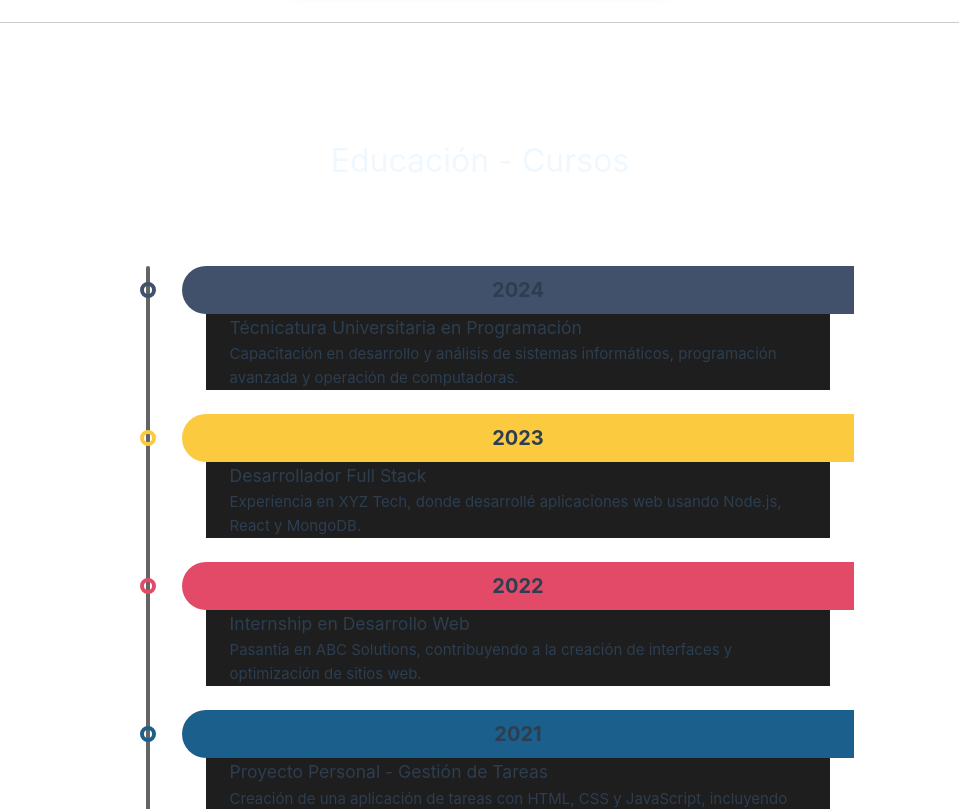
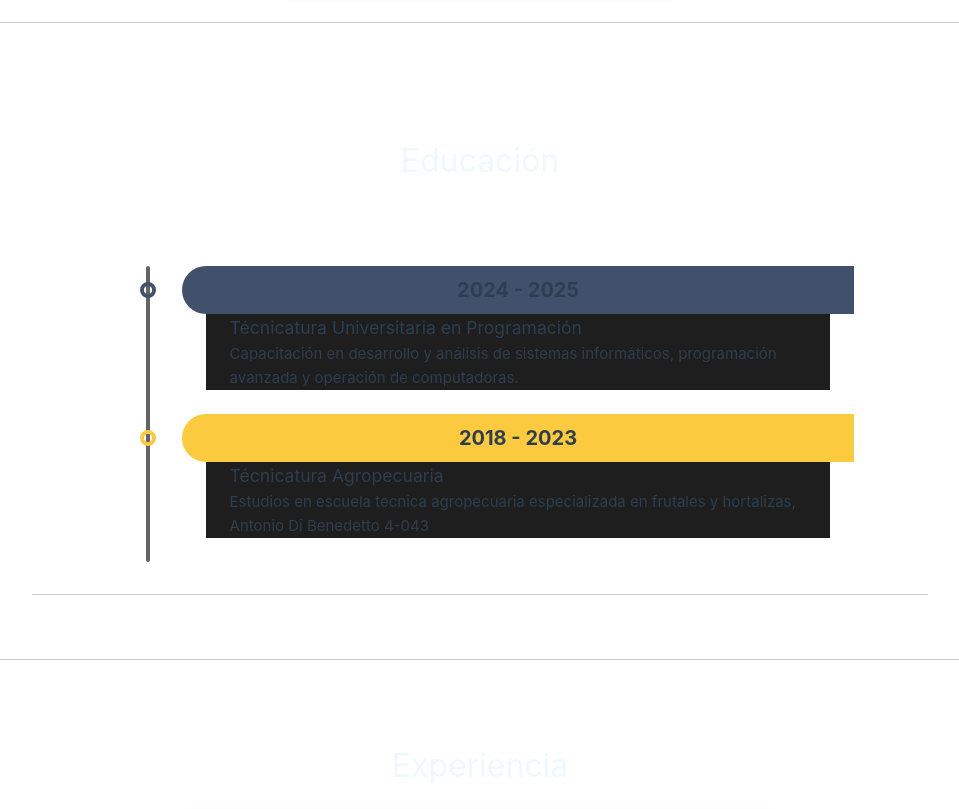
Before and after one commit to EzequielQ2004/Portafolio-Vuejs, a Vue app: page / in a window 1280 px wide. Shown: the part 920-1729 px from the top of the page, without its empty margins (160-1119 px from the left). Built offline with nearby package versions, Linux system fonts and the light colour scheme.

Commit message:
actualizar sección de estudios

```diff
--- a/src/App.vue
+++ b/src/App.vue
@@ -14,7 +14,7 @@ import InteresesComponente from './components/InteresesComponente.vue';
     <DatosPersonales />
   </header>
   <main>
-    <section id="educacion"><h2>Educación - Cursos</h2>
+    <section id="educacion"><h2>Educación</h2>
       <Educacion />
     </section>
     <section id="experiencia"><h2>Experiencia</h2>
--- a/src/components/EducacionComponente.vue
+++ b/src/components/EducacionComponente.vue
@@ -3,18 +3,12 @@ import { ref } from 'vue';
 
 const fechaColor = ref([
   { color: '#41516c' },
-  { color: '#FBCA3E' },
-  { color: '#E24A68' },
-  { color: '#1B5F8C' },
-  { color: '#4CADAD' }
+  { color: '#FBCA3E' }
 ]);
 
 const educacion = ref([
-  { fecha: '2024', title: 'Técnicatura Universitaria en Programación', descripcion: 'Capacitación en desarrollo y análisis de sistemas informáticos, programación avanzada y operación de computadoras.', enlace: 'https://www.utn.edu.ar/' },
-  { fecha: '2023', title: 'Desarrollador Full Stack', descripcion: 'Experiencia en XYZ Tech, donde desarrollé aplicaciones web usando Node.js, React y MongoDB.', enlace: 'https://www.xyztech.com' },
-  { fecha: '2022', title: 'Internship en Desarrollo Web', descripcion: 'Pasantía en ABC Solutions, contribuyendo a la creación de interfaces y optimización de sitios web.', enlace: 'https://www.abcsolutions.com' },
-  { fecha: '2021', title: 'Proyecto Personal - Gestión de Tareas', descripcion: 'Creación de una aplicación de tareas con HTML, CSS y JavaScript, incluyendo listas y recordatorios.', enlace: '#' },
-  { fecha: '2020', title: 'Curso de Introducción a la Programación', descripcion: 'Curso online sobre fundamentos de programación en Python y Java.', enlace: '#' }
+  { fecha: '2024 - 2025', title: 'Técnicatura Universitaria en Programación', descripcion: 'Capacitación en desarrollo y análisis de sistemas informáticos, programación avanzada y operación de computadoras.', enlace: 'https://www.utn.edu.ar/' },
+  { fecha: '2018 - 2023', title: 'Técnicatura Agropecuaria', descripcion: 'Estudios en escuela tecnica agropecuaria especializada en frutales y hortalizas, Antonio Di Benedetto 4-043', enlace: 'https://dti.mendoza.edu.ar/gem/ingreso/publico/escuela/1031/3' }
 ]);
 </script>
 
```
